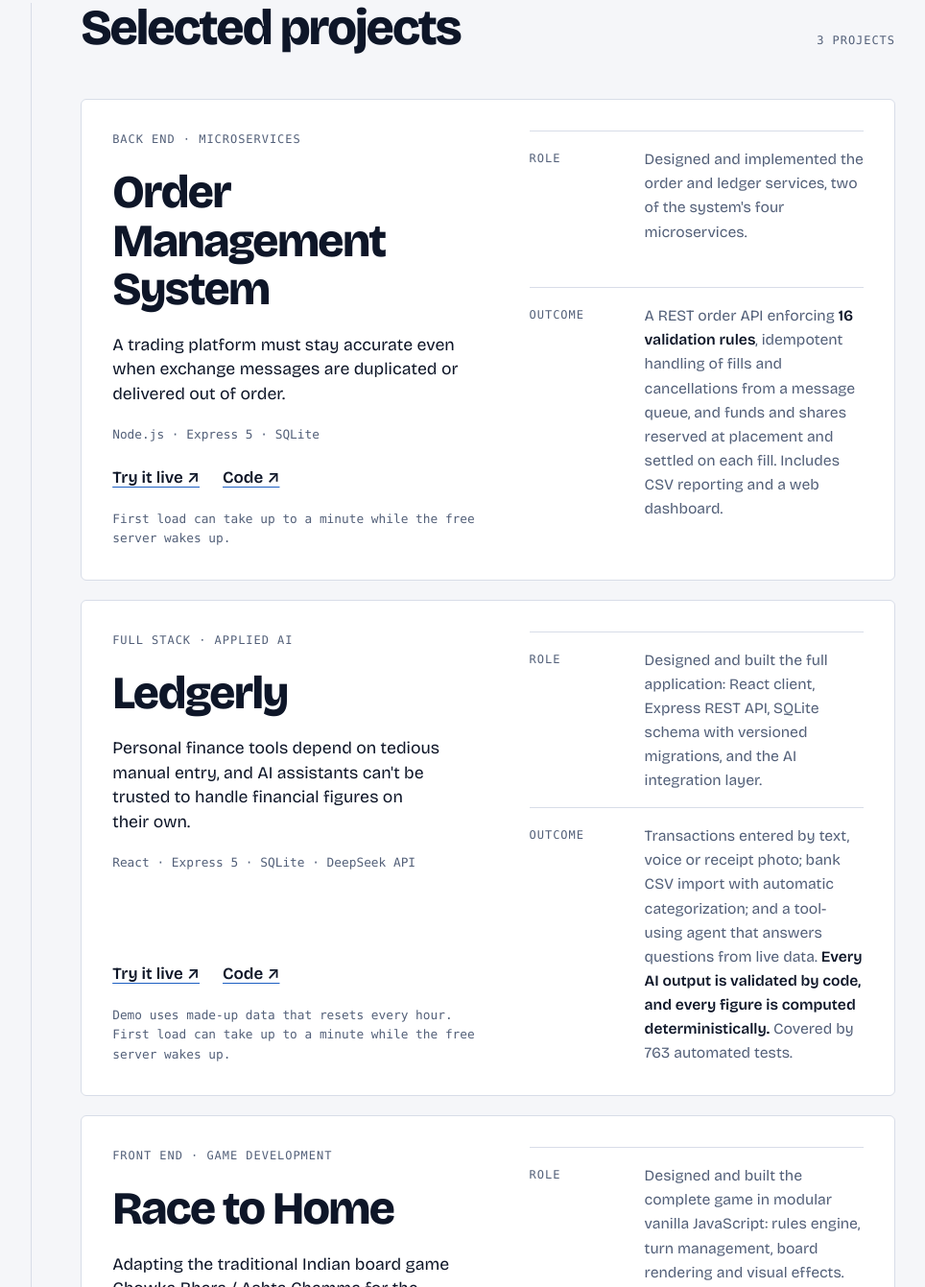
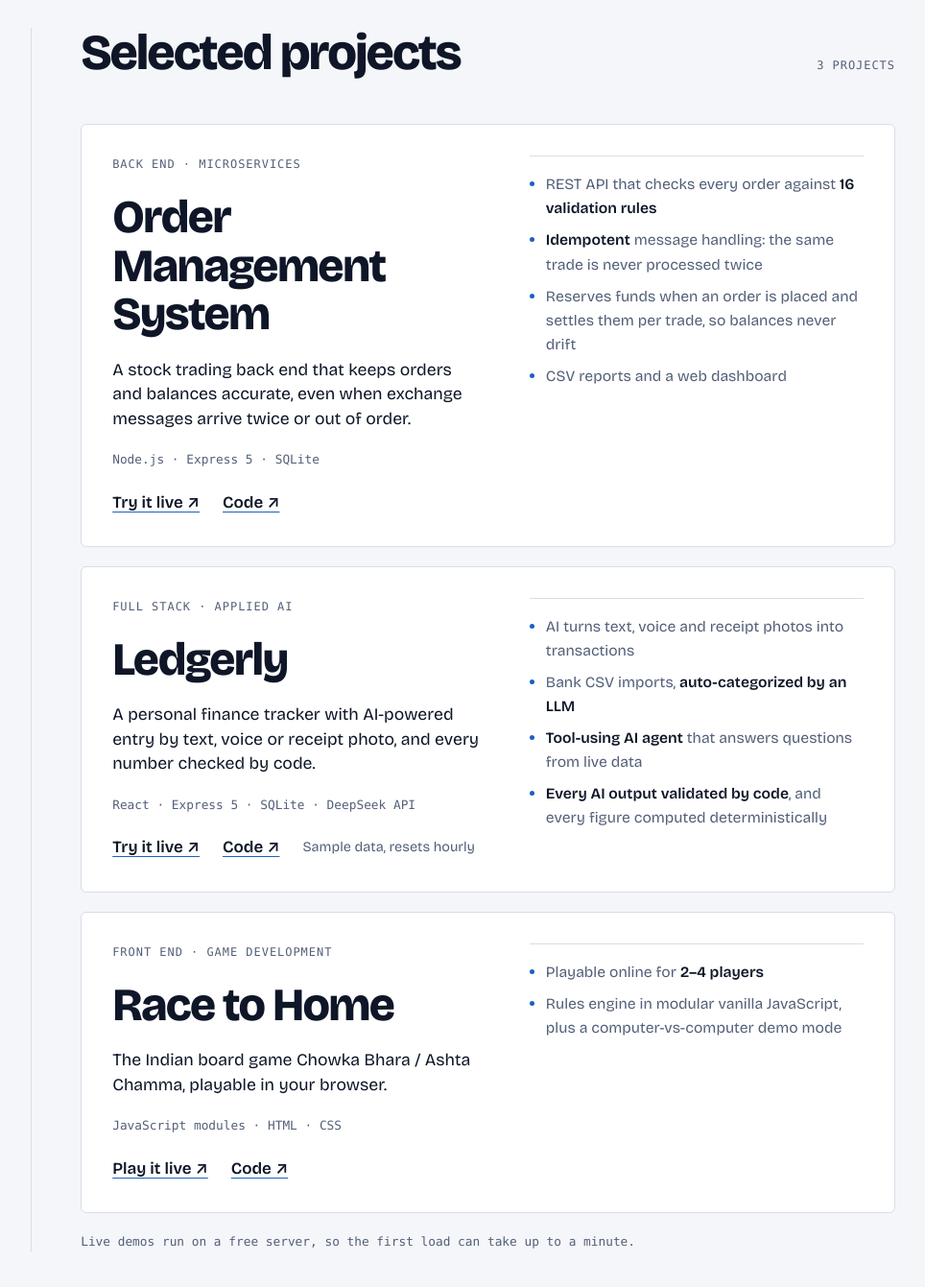
Before and after one commit to Pooja9810/pooja9810.github.io, a plain HTML site: page index.html in a window 1280 px wide. Shown: the part 758-2099 px from the top of the page at 96% size, without its empty margins (267-1231 px from the left). Drawn offline with nearby package versions, Linux system fonts and the light colour scheme.

Commit message:
Tighten portfolio copy: full-stack tagline, open-to-roles tag, résumé PDF, clearer projects and About
Co-Authored-By: Claude Opus 5.5 <noreply@anthropic.com>

```diff
--- a/index.html
+++ b/index.html
@@ -4,7 +4,7 @@
 <meta charset="utf-8">
 <meta name="viewport" content="width=device-width, initial-scale=1, viewport-fit=cover">
 <title>Pooja Patel · Software Developer</title>
-<meta name="description" content="Pooja Patel is a software developer specializing in Node.js back-end systems: APIs and data layers that stay correct under real-world conditions.">
+<meta name="description" content="Pooja Patel is a full-stack JavaScript developer in Toronto building Node.js APIs, React interfaces and AI features checked by code.">
 <link rel="icon" href="favicon.svg" type="image/svg+xml">
 <link rel="icon" href="favicon-32.png" type="image/png" sizes="32x32">
 <link rel="apple-touch-icon" href="apple-touch-icon.png">
@@ -125,6 +125,19 @@
   .actions { margin-top: auto; display: flex; flex-wrap: wrap; gap: .5rem 1.5rem; align-items: center; font-weight: 600; }
   .actions a { text-decoration-color: var(--accent); }
   .actions .muted { font-weight: 400; color: var(--ink-soft); font-size: .9rem; }
+  [hidden] { display: none !important; }
+  .open {
+    margin: 0; display: inline-flex; align-items: center; gap: .6rem; width: fit-content; max-width: 100%;
+    padding: .4rem .9rem; border: 1px solid var(--rule); border-radius: 999px;
+    font-family: var(--mono); font-size: .75rem; letter-spacing: .06em; text-transform: uppercase; color: var(--ink-soft);
+  }
+  .open::before { content: ""; flex: none; width: .5rem; height: .5rem; border-radius: 50%; background: #22a55a; box-shadow: 0 0 0 3px rgba(34,165,90,.18); }
+  .side { display: grid; gap: 1rem; align-content: start; padding-top: 1rem; border-top: 1px solid var(--rule); min-width: 0; }
+  .mypart { margin: 0; display: grid; gap: .2rem; font-weight: 600; font-size: .98rem; }
+  .pts { margin: 0; padding-left: 1.1em; display: grid; gap: .5rem; color: var(--ink-soft); font-size: .98rem; }
+  .pts strong { color: var(--ink); font-weight: 600; }
+  .pts li::marker { color: var(--accent); }
+
 
   /* About */
   .about { display: grid; grid-template-columns: minmax(0, 1.3fr) minmax(0, 1fr); gap: clamp(2rem, 5vw, 4.5rem); align-items: start; }
@@ -182,11 +195,13 @@
     <div class="rail" aria-hidden="true"></div>
     <div class="main">
       <h1>Pooja Patel</h1>
-      <p class="position">Software developer specializing in <strong>Node.js back-end systems</strong>. I build APIs and data layers that stay correct under real-world conditions, and the interfaces that sit on top of them.</p>
+      <p class="open">Open to software developer roles · Toronto, Canada · Remote or hybrid</p>
+      <p class="position"><strong>Full-stack JavaScript developer.</strong> I build Node.js APIs that stay correct under real-world conditions, the React interfaces on top, and AI features checked by code.</p>
       <ul class="links">
         <li><a href="mailto:pooja.patel9193@gmail.com">pooja.patel9193@gmail.com</a><button class="copy" type="button" data-copy="pooja.patel9193@gmail.com">Copy</button></li>
         <li><a href="https://www.linkedin.com/in/pooja-j-patel/" target="_blank" rel="noopener">LinkedIn ↗</a></li>
         <li><a href="https://github.com/Pooja9810" target="_blank" rel="noopener">GitHub ↗</a></li>
+        <li><a href="Pooja-Patel-Resume.pdf" target="_blank" rel="noopener">Résumé (PDF) ↗</a></li>
       </ul>
     </div>
   </header>
@@ -204,55 +219,66 @@
           <div class="intro">
             <span class="label">Back end · Microservices</span>
             <h3>Order Management System</h3>
-            <p class="problem">A trading platform must stay accurate even when exchange messages are duplicated or delivered out of order.</p>
+            <p class="problem">A stock trading back end that keeps orders and balances accurate, even when exchange messages arrive twice or out of order.</p>
             <p class="stack">Node.js · Express 5 · SQLite</p>
             <div class="actions">
               <a href="https://order-management-system-ysbl.onrender.com" target="_blank" rel="noopener">Try it live ↗</a>
               <a href="https://github.com/Pooja9810/-order-management-system-assignment" target="_blank" rel="noopener">Code ↗</a>
             </div>
-            <p class="stack">First load can take up to a minute while the free server wakes up.</p>
           </div>
-          <dl class="facts">
-            <div><dt class="label">Role</dt><dd>Designed and implemented the order and ledger services, two of the system's four microservices.</dd></div>
-            <div><dt class="label">Outcome</dt><dd>A REST order API enforcing <strong>16 validation rules</strong>, idempotent handling of fills and cancellations from a message queue, and funds and shares reserved at placement and settled on each fill. Includes CSV reporting and a web dashboard.</dd></div>
-          </dl>
+          <div class="side">
+            <ul class="pts">
+              <li>REST API that checks every order against <strong>16 validation rules</strong></li>
+              <li><strong>Idempotent</strong> message handling: the same trade is never processed twice</li>
+              <li>Reserves funds when an order is placed and settles them per trade, so balances never drift</li>
+              <li>CSV reports and a web dashboard</li>
+            </ul>
+          </div>
         </article>
 
         <article class="card feature">
           <div class="intro">
             <span class="label">Full stack · Applied AI</span>
             <h3>Ledgerly</h3>
-            <p class="problem">Personal finance tools depend on tedious manual entry, and AI assistants can't be trusted to handle financial figures on their own.</p>
+            <p class="problem">A personal finance tracker with AI-powered entry by text, voice or receipt photo, and every number checked by code.</p>
             <p class="stack">React · Express 5 · SQLite · DeepSeek API</p>
             <div class="actions">
               <a href="https://ledgerly-demo-gca0.onrender.com" target="_blank" rel="noopener">Try it live ↗</a>
               <a href="https://github.com/Pooja9810/ai-ledger" target="_blank" rel="noopener">Code ↗</a>
+              <span class="muted">Sample data, resets hourly</span>
             </div>
-            <p class="stack">Demo uses made-up data that resets every hour. First load can take up to a minute while the free server wakes up.</p>
           </div>
-          <dl class="facts">
-            <div><dt class="label">Role</dt><dd>Designed and built the full application: React client, Express REST API, SQLite schema with versioned migrations, and the AI integration layer.</dd></div>
-            <div><dt class="label">Outcome</dt><dd>Transactions entered by text, voice or receipt photo; bank CSV import with automatic categorization; and a tool-using agent that answers questions from live data. <strong>Every AI output is validated by code, and every figure is computed deterministically.</strong> Covered by 763 automated tests.</dd></div>
-          </dl>
+          <div class="side">
+            <ul class="pts">
+              <li>AI turns text, voice and receipt photos into transactions</li>
+              <li>Bank CSV imports, <strong>auto-categorized by an LLM</strong></li>
+              <li><strong>Tool-using AI agent</strong> that answers questions from live data</li>
+              <li><strong>Every AI output validated by code</strong>, and every figure computed deterministically</li>
+            </ul>
+          </div>
         </article>
 
         <article class="card feature">
           <div class="intro">
             <span class="label">Front end · Game development</span>
             <h3>Race to Home</h3>
-            <p class="problem">Adapting the traditional Indian board game Chowka Bhara / Ashta Chamma for the browser, with no installation required.</p>
+            <p class="problem">The Indian board game Chowka Bhara / Ashta Chamma, playable in your browser.</p>
             <p class="stack">JavaScript modules · HTML · CSS</p>
             <div class="actions">
               <a href="https://pooja9810.github.io/race-to-home/race-to-home.html" target="_blank" rel="noopener">Play it live ↗</a>
               <a href="https://github.com/Pooja9810/race-to-home" target="_blank" rel="noopener">Code ↗</a>
             </div>
           </div>
-          <dl class="facts">
-            <div><dt class="label">Role</dt><dd>Designed and built the complete game in modular vanilla JavaScript: rules engine, turn management, board rendering and visual effects.</dd></div>
-            <div><dt class="label">Outcome</dt><dd>Fully playable online for <strong>2–4 players</strong>, with an automated demo mode in which four computer players compete.</dd></div>
-          </dl>
+          <div class="side">
+            <ul class="pts">
+              <li>Playable online for <strong>2–4 players</strong></li>
+              <li>Rules engine in modular vanilla JavaScript, plus a computer-vs-computer demo mode</li>
+            </ul>
+          </div>
         </article>
+        <p class="stack">Live demos run on a free server, so the first load can take up to a minute.</p>
       </div>
+
     </div>
   </section>
 
@@ -262,14 +288,14 @@
       <div class="section-head"><h2 id="about-title" class="reveal">About</h2></div>
       <div class="about">
         <div>
-          <p>I'm a software developer who cares most about correctness. I focus on the details that make a system trustworthy: monetary values stored as integer cents, balances derived from transaction history, and message handlers that are idempotent by design.</p>
-          <p>I work primarily with Node.js, Express and SQLite, build front ends in React and vanilla JavaScript, and rely on automated tests to verify behavior rather than assume it.</p>
+          <p>I started in enterprise automation at TCS, interned as a developer at Celerity One, and spent three years running operations for a growing restaurant chain. Now I build full-stack apps that stay correct when it counts, using AI tools to move fast and tests to keep the work honest.</p>
         </div>
         <ul class="skills" aria-label="Skills and tools">
           <li>Node.js &amp; Express <span>REST APIs, microservices</span></li>
-          <li>SQL &amp; SQLite <span>schema design, migrations</span></li>
+          <li>SQL <span>PostgreSQL, SQLite, migrations</span></li>
           <li>React <span>component-based UIs</span></li>
-          <li>JavaScript <span>ES modules, browser apps</span></li>
+          <li>JavaScript &amp; TypeScript <span>ES modules, browser apps</span></li>
+          <li>AI &amp; LLMs <span>LLM APIs, tool-using agents, Claude Code</span></li>
           <li>Automated testing <span>Vitest, Supertest, node:test</span></li>
         </ul>
       </div>
@@ -288,6 +314,7 @@
       <ul class="links">
         <li><a href="https://www.linkedin.com/in/pooja-j-patel/" target="_blank" rel="noopener">LinkedIn ↗</a></li>
         <li><a href="https://github.com/Pooja9810" target="_blank" rel="noopener">GitHub ↗</a></li>
+        <li><a href="Pooja-Patel-Resume.pdf" target="_blank" rel="noopener">Résumé (PDF) ↗</a></li>
       </ul>
     </div>
   </section>
```
Also changed, not shown: 1 other file. Lines whose indentation alone changed are shown as unchanged.
